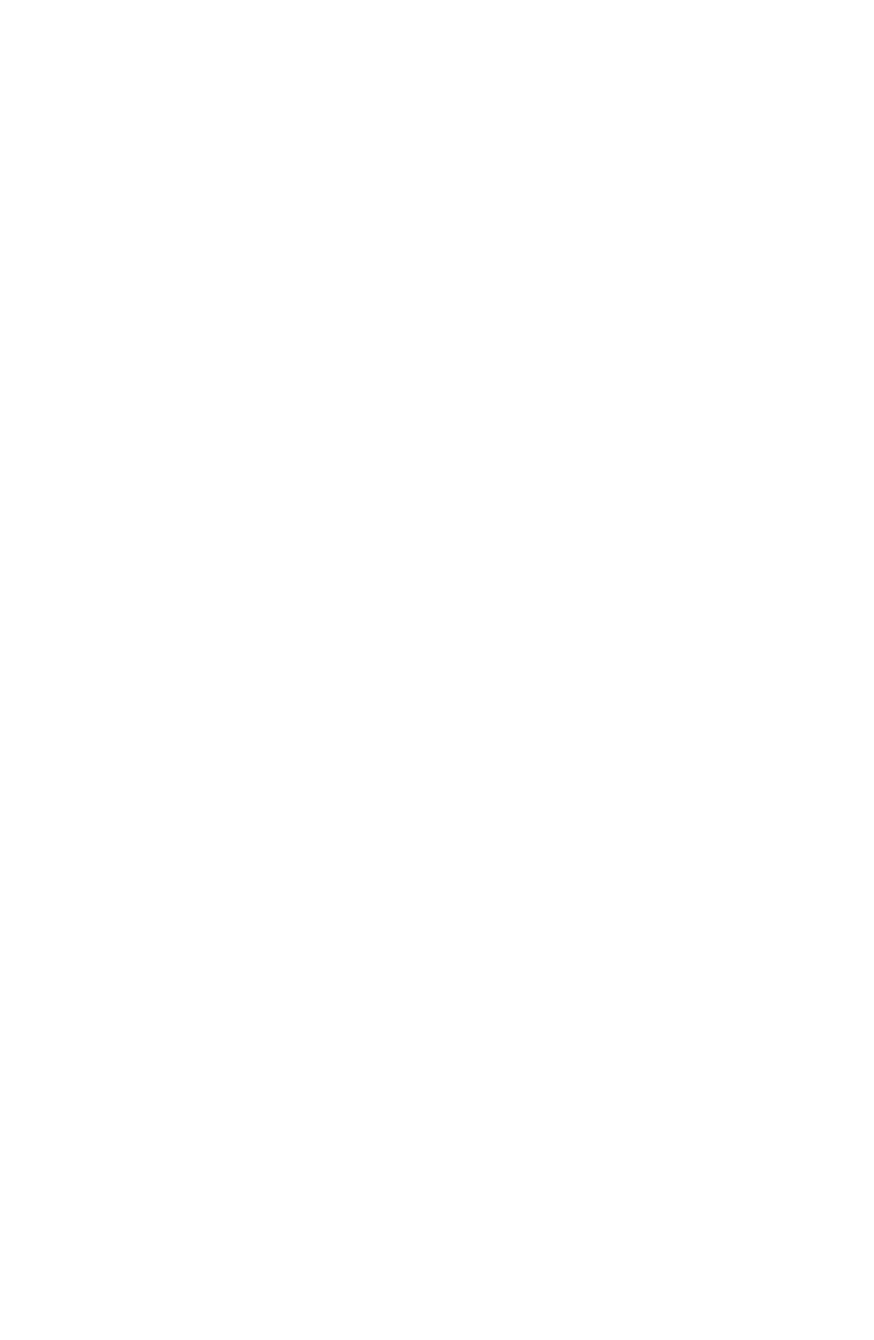
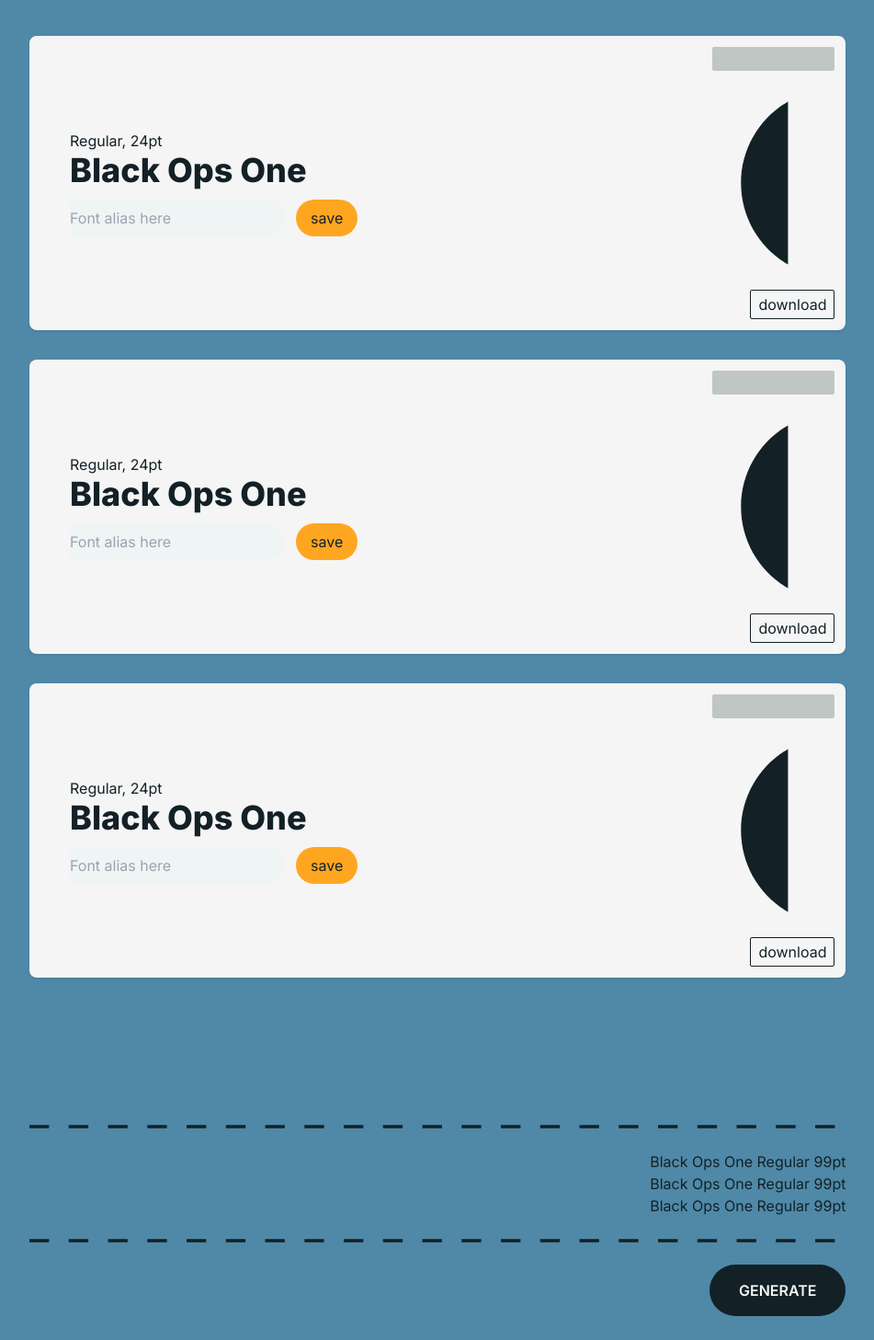
Before and after one commit to wrryu09/TYPOLAB, a Next.js app in the folder typolab/: page /box in a window 1280 px wide. Shown: the part 213-1670 px from the top of the page at 92% size, without its empty margins (164-1115 px from the left). Before the commit the page ends 800 px from the top, so only its background shows below. Built offline with nearby package versions, Linux system fonts and the light colour scheme; a web font is replaced by a local one.

Commit message:
🚧 boxPage publishing

```diff
--- a/typolab/public/svgs/index.ts
+++ b/typolab/public/svgs/index.ts
@@ -8,6 +8,7 @@ import MainTxt from "./mainTxt.svg";
 import PlusIco from "./PlusIco.svg";
 import NoResult from "./noResult.svg";
 import BackIco from "./backIco.svg";
+import DotLine from "./dotLine.svg";
 
 export {
   HatIco,
@@ -20,4 +21,5 @@ export {
   PlusIco,
   NoResult,
   BackIco,
+  DotLine,
 };
--- a/typolab/src/app/box/page.tsx
+++ b/typolab/src/app/box/page.tsx
@@ -1,11 +1,57 @@
-import React from 'react'
+"use client";
 
-type Props = {}
+import React, { useState } from "react";
+import SizedBox from "@/components/SizedBox";
+import BackArrow from "@/components/BackArrow";
+import Footer from "@/components/Footer";
+import { DotLine, HatIco, PlusIco } from "../../../public/svgs";
+import BoxCard from "@/containers/box/BoxCard";
+
+type Props = {};
 
 const Box = (props: Props) => {
+  const subTitleStyle = "font-Bayon text-6xl pb-8";
   return (
-    <div>Box</div>
-  )
-}
+    <div className="bg-blueblue h-full text-darkGreen flex flex-col items-center">
+      {/* <link
+        rel="stylesheet"
+        href={`https://fonts.googleapis.com/css2?family=${fontFamily}`}
+      />
+      <style>
+        {`.fontFamily{
+    font-family: ${fontFamily};
+  }
+  .fontWeight{
+    font-weight: ${varient}
+  }
+  }`}
+      </style> */}
+      <BackArrow />
+      <HatIco width={"25%"} className="rotate-180 self-center top-0 absolute" />
+      <SizedBox height={10} />
+      <div className="w-10/12 flex flex-col text-center items-center justify-center">
+        <h1 className={subTitleStyle}>MY BOX</h1>
+        <div className="w-full items-center flex flex-col gap-y-8 mb-40">
+          <BoxCard />
+          <BoxCard />
+          <BoxCard />
+        </div>
+        <div className="w-10/12 flex flex-col items-end">
+          <DotLine className="w-full mb-6" />
+          <p>Black Ops One Regular 99pt</p>
+          <p>Black Ops One Regular 99pt</p>
+          <p>Black Ops One Regular 99pt</p>
+          <DotLine className="w-full mt-6 mb-6" />
+          <button className="flex h-auto px-8 py-4 bg-darkGreen text-white font-semibold rounded-full justify-center items-center">
+            GENERATE
+          </button>
+        </div>
+      </div>
+      <SizedBox height={30} />
+      <Footer />
+      <SizedBox height={20} />
+    </div>
+  );
+};
 
-export default Box
+export default Box;
--- /dev/null
+++ b/typolab/src/containers/box/BoxCard.tsx
@@ -0,0 +1,38 @@
+import React from "react";
+import { HatIco } from "../../../public/svgs";
+
+type Props = {};
+
+const BoxCard = (props: Props) => {
+  return (
+    <div className="w-10/12 h-[20rem] flex flex-col justify-center relative bg-white rounded-lg shadow ">
+      <HatIco className="absolute rotate-270 w-1/5 right-0" />
+
+      {/* remove btn */}
+      <div className="absolute w-[15%] h-[8%] top-0 self-end m-3 bg-lightGrey rounded-sm" />
+
+      {/* text section */}
+      <div className="flex flex-col items-start pl-[5%]">
+        <p>Regular, 24pt</p>
+        <h1 className="text-4xl font-extrabold">Black Ops One</h1>
+
+        {/* alias input */}
+        <div className="flex mt-3 gap-x-3">
+          <input
+            type="text"
+            className="bg-fog rounded-tl-lg rounded-tr-[50px] rounded-bl-lg rounded-br-[50px]"
+            placeholder="Font alias here"
+          />
+          <button className="bg-yellow py-2 px-4 rounded-full">save</button>
+        </div>
+      </div>
+
+      {/* download btn */}
+      <div className="absolute flex items-center w-auto h-[10%] self-end m-3 px-2 bottom-0 bg-white border rounded-sm hover:bg-lightGrey">
+        download
+      </div>
+    </div>
+  );
+};
+
+export default BoxCard;
```
Also changed, not shown: typolab/public/svgs/dotLine.svg (added).
